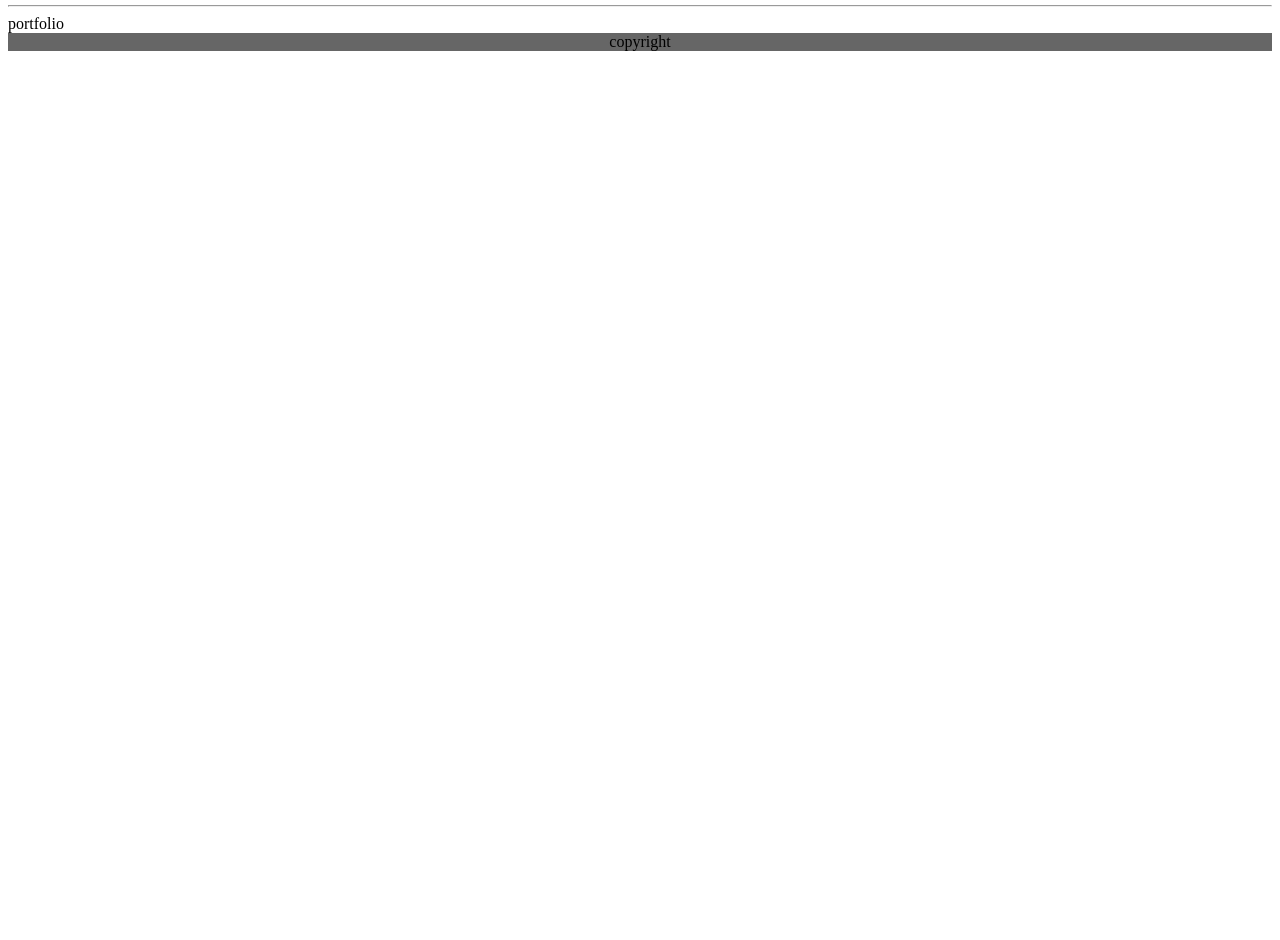
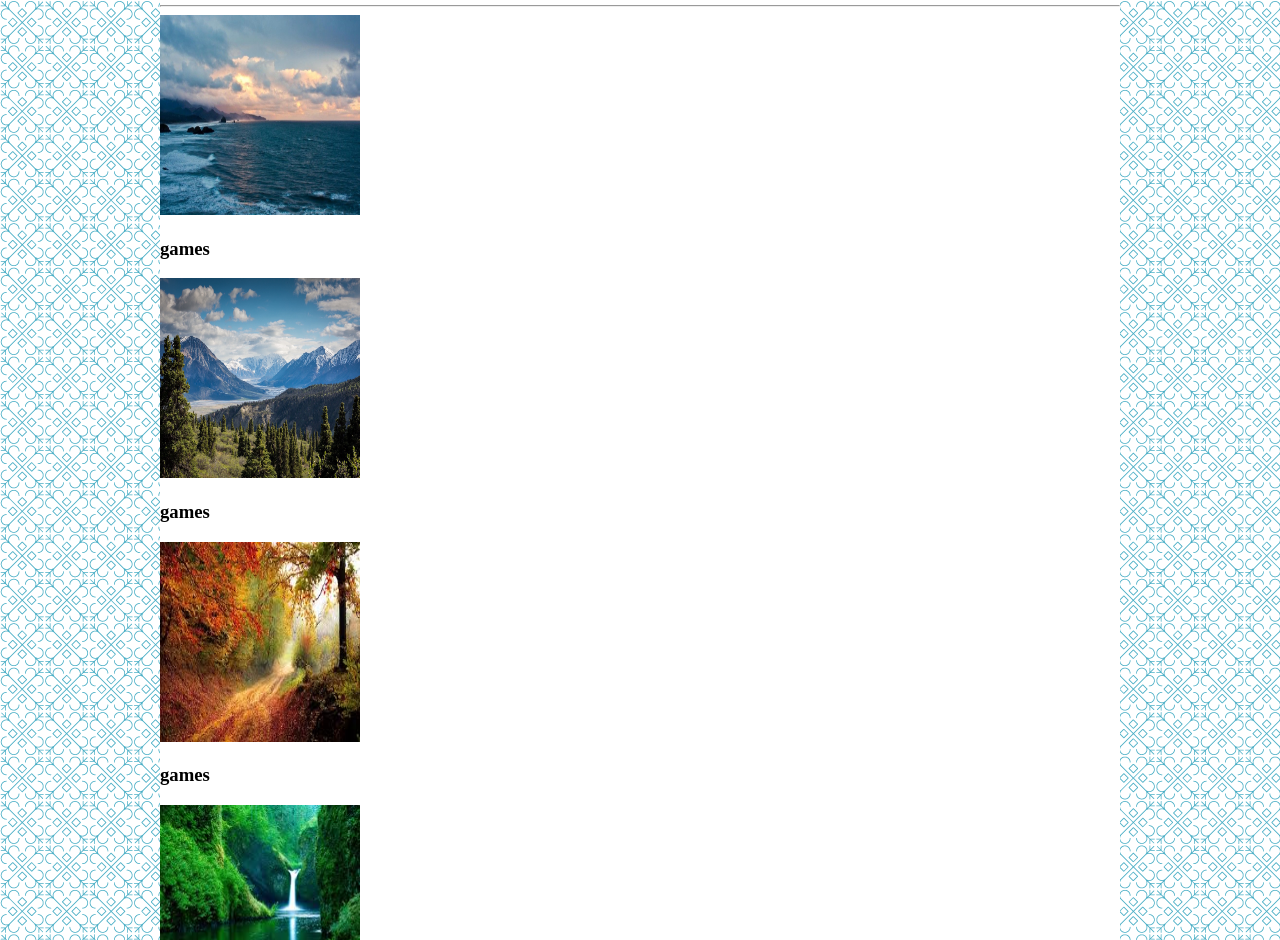
Before and after one commit to kacox1251/unit2-homework-bootstrap, a plain HTML site: page portfolio.html in a window 1280 px wide. Shown: the part 133-1073 px from the top of the page. Before the commit the page ends 800 px from the top, so only its background shows below. Drawn offline with Linux system fonts and the light colour scheme.

Commit message:
second commit

```diff
--- a/assets/css/style.css
+++ b/assets/css/style.css
@@ -1,51 +1,58 @@
-.navbar
-{
+body {
+    background-image: url(../images/morocco.png);
+}
+
+.navbar {
     font-family: 'Georgia', Times, 'Times New Roman', serif;
     background: grey;
     border: #cccccc;
     width: 100%;
     height: 50px;
     position: relative;
+    margin: auto;
 }
 
-.container
-{
+.container {
     width: 960px;
 }
 
-footer
-{
+.placeholder {
+    width: 200px;
+    height: 200px;
+}
+
+footer {
     background: #666666;
     text-align: center;
 }
 
-#name
-{
+#name {
     background: #4aaaa5;
     position: absolute;
     bottom: 0;
     left: 0;
-    width: 10%;
 }
 
-.pages
-{
+.pages {
     position: absolute;
     bottom: 0;
     right: 0;
 }
 
-.p_about
-{
+.p_about {
     float: left;
 }
 
-.p_portfolio
-{
+.p_portfolio {
     float: left;
 }
 
-.p_contact
-{
+.p_contact {
     float: left;
 }
+
+.container {
+    width: 960px;
+    background: #ffffff;
+    margin: auto;
+}
--- a/portfolio.html
+++ b/portfolio.html
@@ -24,15 +24,32 @@
             </div>
         </div>
 
-        <div>
-            <div>
-                <h1>Portfolio</h1>
-            </div>
+        <div class="container">
+            <h1>Portfolio</h1>
             <hr>
             <div>
-                <div>
-                    portfolio
-                </div>
+                <img class="placeholder" src="./assets/images/coast.jpg">
+                <h3>games</h3>
+            </div>
+            <div>
+                <img class="placeholder" src="./assets/images/mountain.jpg">
+                <h3>games</h3>
+            </div>
+            <div>
+                <img class="placeholder" src="./assets/images/download.jpg">
+                <h3>games</h3>
+            </div>
+            <div>
+                <img class="placeholder" src="./assets/images/images.jpg">
+                <h3>games</h3>
+            </div>
+            <div>
+                <img class="placeholder" src="./assets/images/img.jpeg">
+                <h3>games</h3>
+            </div>
+            <div>
+                <img class="placeholder" src="./assets/images/landscape.jpg">
+                <h3>games</h3>
             </div>
         </div>
         <footer>
```
Also changed, not shown: index.html (+2 -2 lines), assets/images/me_1_30.jpeg (added), assets/images/me_2_40.jpeg (added), assets/images/me_3_50.jpeg (added), assets/images/morocco.png (added), assets/images/papyrus.png (added).
